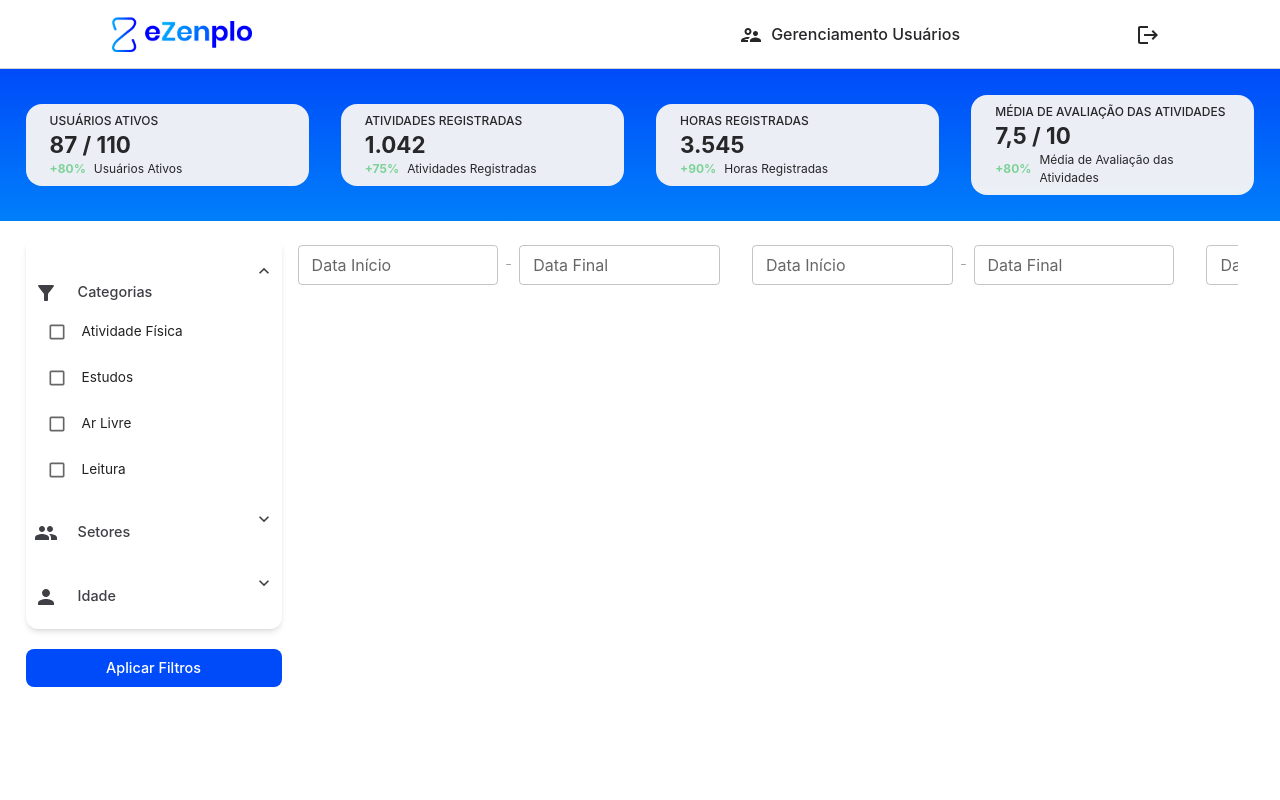
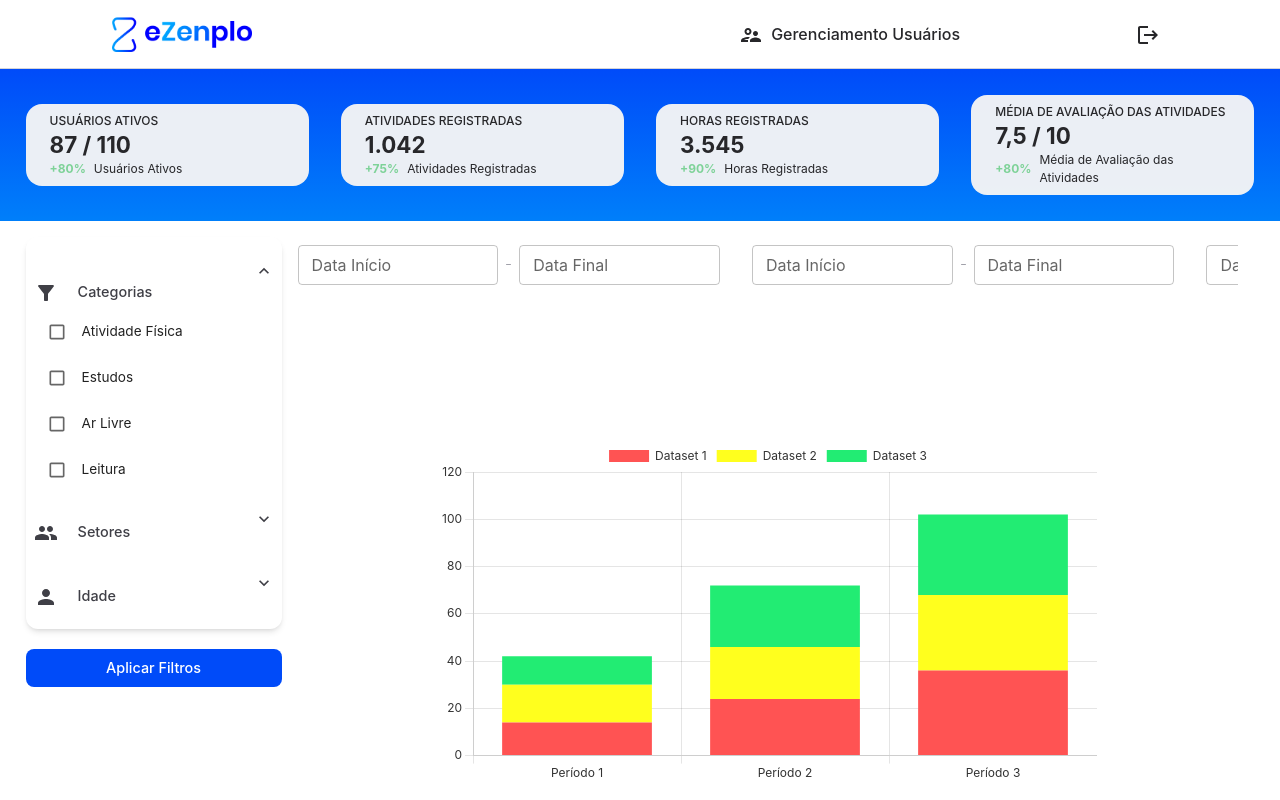
Before and after one commit to Dashboard-eZenplo/frontend, a React (Vite) app: page /dashboard in a window 1280 px wide. Built offline with nearby package versions, Linux system fonts and the light colour scheme; no server answers.

Commit message:
feat: add chart from chart.js

```diff
--- a/package.json
+++ b/package.json
@@ -19,8 +19,10 @@
     "@mui/icons-material": "^6.0.1",
     "@mui/material": "^6.0.1",
     "axios": "^1.7.7",
+    "chart.js": "^4.4.4",
     "jwt-decode": "^4.0.0",
     "react": "^18.3.1",
+    "react-chartjs-2": "^5.2.0",
     "react-dom": "^18.3.1",
     "react-hook-form": "^7.53.0",
     "react-router-dom": "^6.26.1",
--- /dev/null
+++ b/src/components/stackedBarChart/StackedBarChart.tsx
@@ -0,0 +1,54 @@
+import { Bar } from 'react-chartjs-2';
+import {
+  Chart,
+  CategoryScale,
+  LinearScale,
+  PointElement,
+  BarElement,
+  Title,
+  Tooltip,
+  Legend
+} from 'chart.js';
+
+Chart.register(CategoryScale, LinearScale, PointElement, BarElement, Title, Tooltip, Legend);
+
+Chart.defaults.color = '#333333';
+Chart.defaults.font.family = "'Inter', system-ui, 'Avenir', Helvetica, 'Arial', sans-serif";
+
+export default function StackedBarChart() {
+  const stackedBarOptions = {
+    responsive: true,
+    maintainAspectRatio: false,
+    scales: {
+      x: {
+        stacked: true
+      },
+      y: {
+        stacked: true
+      }
+    }
+  };
+
+  const stackedBarData = {
+    labels: ['Período 1', 'Período 2', 'Período 3'],
+    datasets: [
+      {
+        label: 'Dataset 1',
+        data: [14, 24, 36],
+        backgroundColor: '#ff5353'
+      },
+      {
+        label: 'Dataset 2',
+        data: [16, 22, 32],
+        backgroundColor: '#ffff1e'
+      },
+      {
+        label: 'Dataset 3',
+        data: [12, 26, 34],
+        backgroundColor: '#22ec73'
+      }
+    ]
+  };
+
+  return <Bar options={stackedBarOptions} data={stackedBarData} />;
+}
--- a/src/index.css
+++ b/src/index.css
@@ -5,7 +5,7 @@
 @layer utilities {
   .scrollbar::-webkit-scrollbar {
     width: 0.2rem;
-    height: 0.2rem;
+    height: 0.1rem;
   }
 
   .scrollbar::-webkit-scrollbar-thumb {
--- a/src/pages/dashboard/Dashboard.tsx
+++ b/src/pages/dashboard/Dashboard.tsx
@@ -8,6 +8,7 @@ import { DemoContainer } from '@mui/x-date-pickers/internals/demo';
 import { LocalizationProvider } from '@mui/x-date-pickers/LocalizationProvider';
 import { AdapterDayjs } from '@mui/x-date-pickers/AdapterDayjs';
 import { DatePicker } from '@mui/x-date-pickers/DatePicker';
+import StackedBarChart from '../../components/stackedBarChart/StackedBarChart';
 
 const statistics = [
   {
@@ -67,15 +68,6 @@ export default function Dashboard() {
                     slotProps={{
                       textField: {
                         size: 'small'
-                        // sx: {
-                        // maxWidth: '8rem',
-                        //'& .MuiInputBase-input': {
-                        // fontSize: '0.9rem'
-                        //},
-                        //'& .MuiInputLabel-root': {
-                        // fontSize: '0.9rem'
-                        //}
-                        //}
                       }
                     }}
                   />
@@ -91,15 +83,6 @@ export default function Dashboard() {
                     slotProps={{
                       textField: {
                         size: 'small'
-                        // sx: {
-                        // maxWidth: '8rem',
-                        //'& .MuiInputBase-input': {
-                        // fontSize: '0.9rem'
-                        //},
-                        //'& .MuiInputLabel-root': {
-                        // fontSize: '0.9rem'
-                        //}
-                        //}
                       }
                     }}
                   />
@@ -115,15 +98,6 @@ export default function Dashboard() {
                     slotProps={{
                       textField: {
                         size: 'small'
-                        // sx: {
-                        // maxWidth: '8rem',
-                        //'& .MuiInputBase-input': {
-                        // fontSize: '0.9rem'
-                        //},
-                        //'& .MuiInputLabel-root': {
-                        // fontSize: '0.9rem'
-                        //}
-                        //}
                       }
                     }}
                   />
@@ -139,15 +113,6 @@ export default function Dashboard() {
                     slotProps={{
                       textField: {
                         size: 'small'
-                        // sx: {
-                        // maxWidth: '8rem',
-                        //'& .MuiInputBase-input': {
-                        // fontSize: '0.9rem'
-                        //},
-                        //'& .MuiInputLabel-root': {
-                        // fontSize: '0.9rem'
-                        //}
-                        //}
                       }
                     }}
                   />
@@ -163,15 +128,6 @@ export default function Dashboard() {
                     slotProps={{
                       textField: {
                         size: 'small'
-                        // sx: {
-                        // maxWidth: '8rem',
-                        //'& .MuiInputBase-input': {
-                        // fontSize: '0.9rem'
-                        //},
-                        //'& .MuiInputLabel-root': {
-                        // fontSize: '0.9rem'
-                        //}
-                        //}
                       }
                     }}
                   />
@@ -187,19 +143,16 @@ export default function Dashboard() {
                     slotProps={{
                       textField: {
                         size: 'small'
-                        // sx: {
-                        // maxWidth: '8rem',
-                        //'& .MuiInputBase-input': {
-                        // fontSize: '0.9rem'
-                        //},
-                        //'& .MuiInputLabel-root': {
-                        // fontSize: '0.9rem'
-                        //}
-                        //}
                       }
                     }}
                   />
                 </DemoContainer>
+              </div>
+            </div>
+
+            <div className="w-full flex-1 flex items-end justify-center">
+              <div className="w-[70%] h-[70%]">
+                <StackedBarChart />
               </div>
             </div>
           </div>
```
Also changed, not shown: 1 other file (tests, documents, lock files or other folders).
